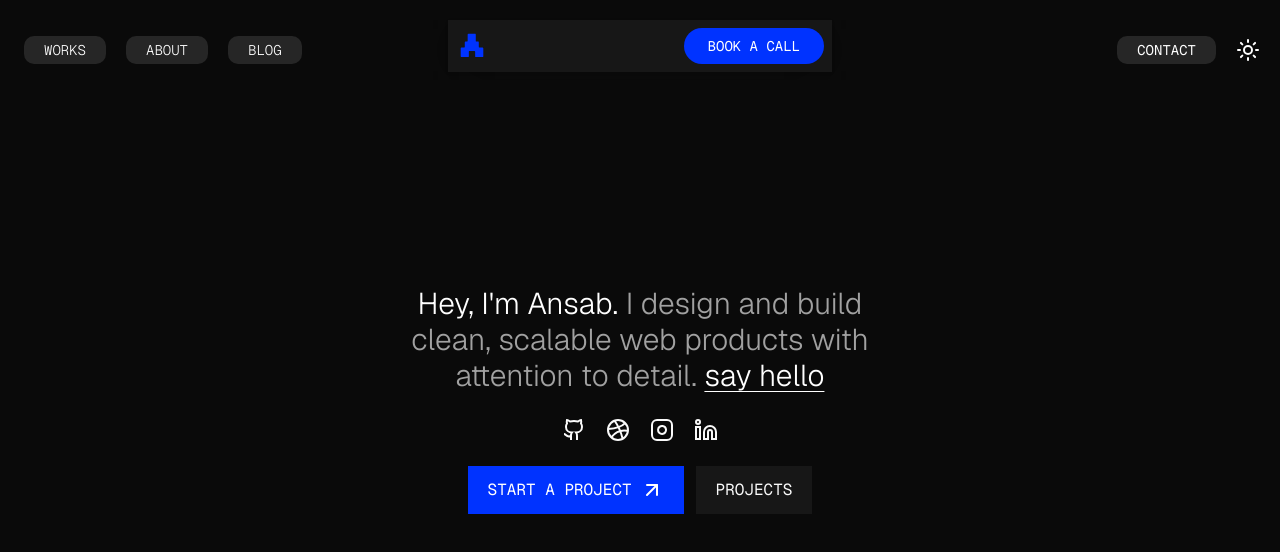
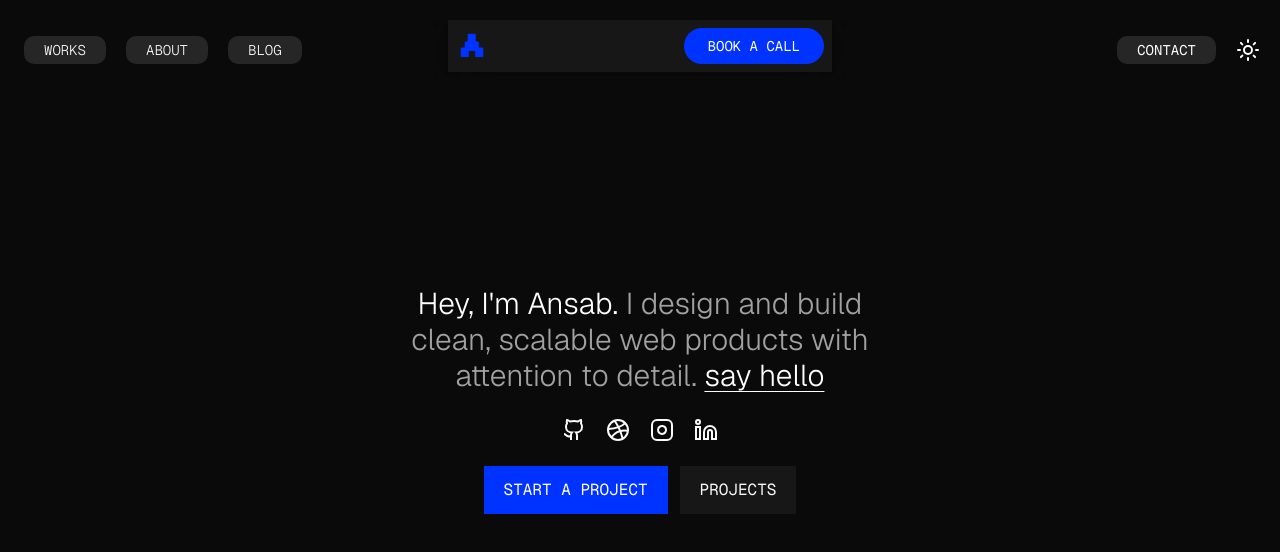
Before and after one commit to ansabazys/portfolio, a Next.js app: page / in a window 1280 px wide. Shown: the top 552 px of the page. Built offline with nearby package versions, Linux system fonts and the light colour scheme.

Commit message:
fix: changes in icon

```diff
--- a/src/components/sections/Hero.tsx
+++ b/src/components/sections/Hero.tsx
@@ -1,4 +1,4 @@
-import { ArrowDownToLine, ArrowUpRight } from "lucide-react";
+
 
 export default function Hero() {
   return (
@@ -75,11 +75,10 @@ export default function Hero() {
       </div>
 
       <div className=" md:w-fit w-full max-w-sm flex gap-3">
-        <button className="bg-[#0033FF] w-fit font-mono flex justify-center md:justify-between md:px-5 gap-2 items-center p-3 text-white">
+        <button className="bg-[#0033FF] w-full md:w-fit font-mono flex justify-center md:justify-between md:px-5 gap-2 items-center p-3 text-white">
           START A PROJECT
-          <ArrowUpRight />
         </button>
-        <button className="px-5 w-fit justify-center dark:bg-neutral-900 font-mono flex items-center gap-2 bg-neutral-100">
+        <button className="px-5 md:w-fit justify-center dark:bg-neutral-900 font-mono flex items-center gap-2 bg-neutral-100">
           <span>PROJECTS</span>
         </button>
       </div>
```
